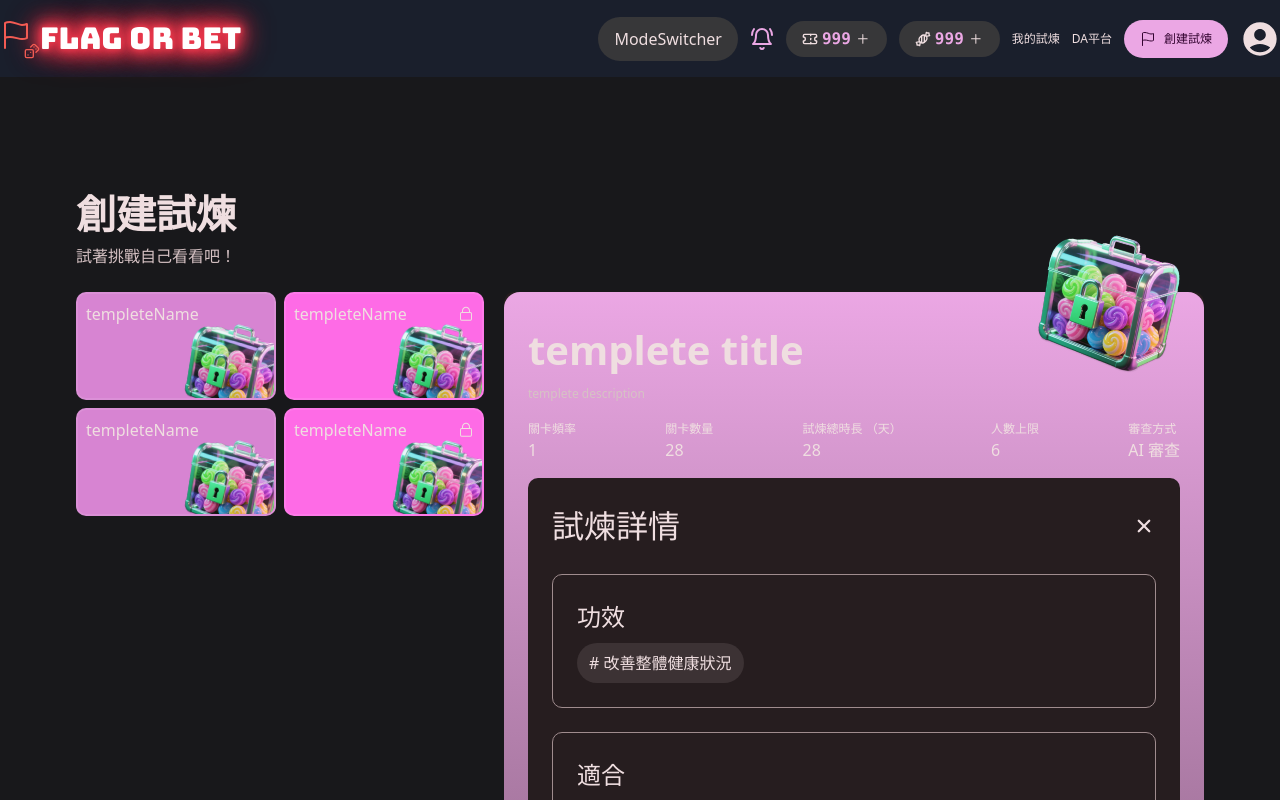
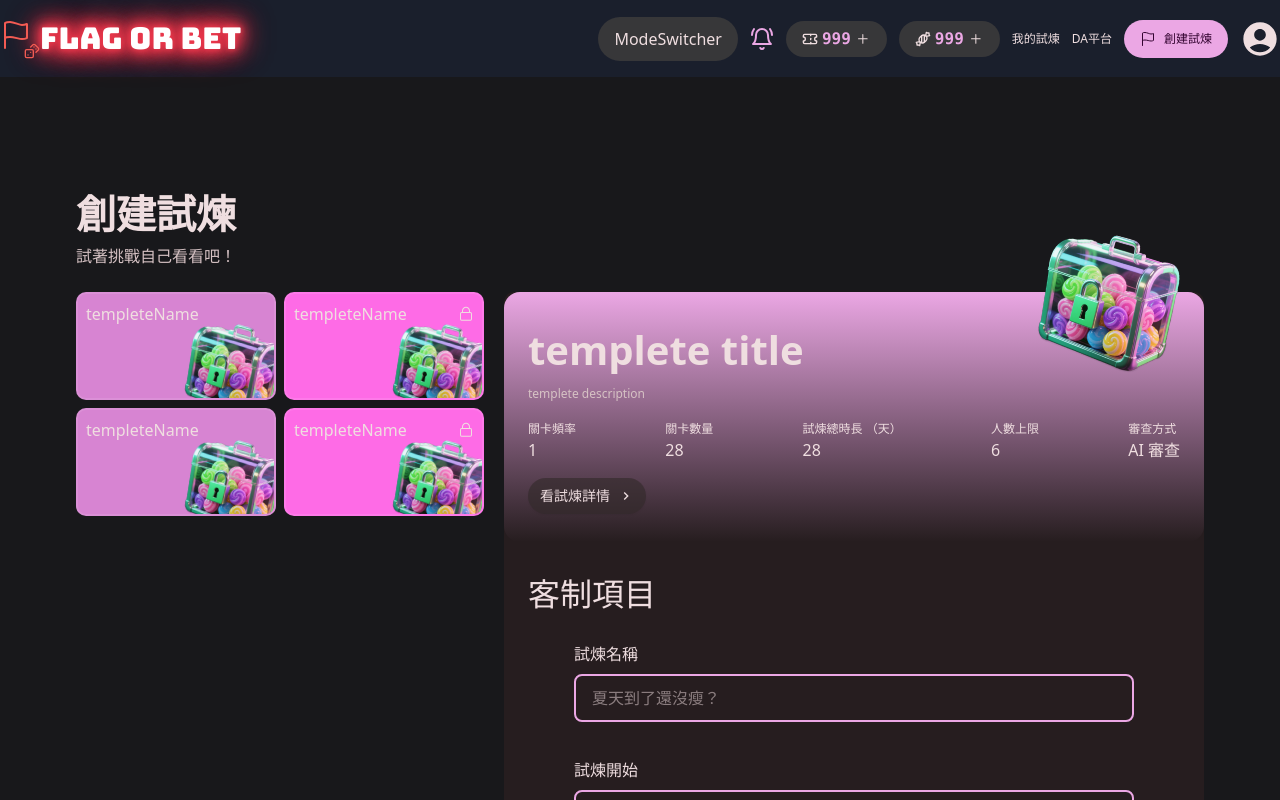
Before and after one commit to TooruTW/GoBetGoal, a React (Vite) app: page /create-trial in a window 1280 px wide. Shown: the top 800 px of the page. Built offline with nearby package versions, Linux system fonts and the light colour scheme.

Commit message:
feat-dynamic-show-detail

```diff
--- a/src/components/pages/CreateTrial/components/ChallengeInfo.tsx
+++ b/src/components/pages/CreateTrial/components/ChallengeInfo.tsx
@@ -48,15 +48,14 @@ export default function ChallengeInfo() {
       </ul>
 
       <div className="flex justify-between items-center ">
-        {isOpen ? (
-          <Button variant="createTrialDetail" onClick={() => setIsOpen(false)}>
-            <span>看試煉詳情 </span>
-            <MdKeyboardArrowRight></MdKeyboardArrowRight>
-          </Button>
-        ) : (
-          <TempleteDetail setIsOpen={setIsOpen}></TempleteDetail>
-        )}
+        <Button variant="createTrialDetail" onClick={() => setIsOpen(true)}>
+          <span>看試煉詳情 </span>
+          <MdKeyboardArrowRight></MdKeyboardArrowRight>
+        </Button>
       </div>
+{      <div className={`fixed top-1/10 h-9/10 overflow-scroll right-0 w-1/2 z-10 transition-transform ${isOpen? "translete-x-0":"translate-x-full"}`}>
+        <TempleteDetail setIsOpen={setIsOpen}></TempleteDetail>
+      </div>}
     </div>
   );
 }
--- a/src/components/pages/CreateTrial/components/TempleteDetail.tsx
+++ b/src/components/pages/CreateTrial/components/TempleteDetail.tsx
@@ -9,7 +9,7 @@ export default function TempleteDetail({
     <div className="w-full bg-schema-surface-container p-6 rounded-lg flex flex-col gap-6 items-center">
       <div className="flex justify-between items-center w-full">
         <h2 className="text-h2">試煉詳情</h2>
-        <IoClose className="size-6" onClick={() => setIsOpen(true)}></IoClose>
+        <IoClose className="size-6" onClick={() => setIsOpen(false)}></IoClose>
       </div>
       <div className="flex flex-col gap-2 w-full border-1 border-schema-outline rounded-lg p-6">
         <h3 className="text-h3">功效</h3>
--- a/src/components/pages/CreateTrial/index.tsx
+++ b/src/components/pages/CreateTrial/index.tsx
@@ -4,7 +4,7 @@ import CreateTrialForm from "./components/CreateTrialForm";
 
 export default function CreateTrial() {
   return (
-    <div className="w-full py-20 flex flex-col justify-center items-center">
+    <div className="w-full py-20 flex flex-col justify-center items-center overflow-r-hidden">
       <div className="w-full max-w-282 ">
         <Title></Title>
         <div className="w-full flex justify-between ">
```
